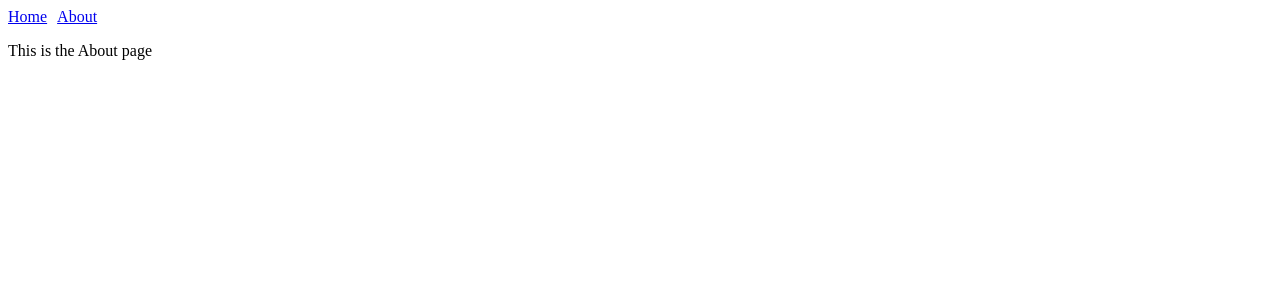
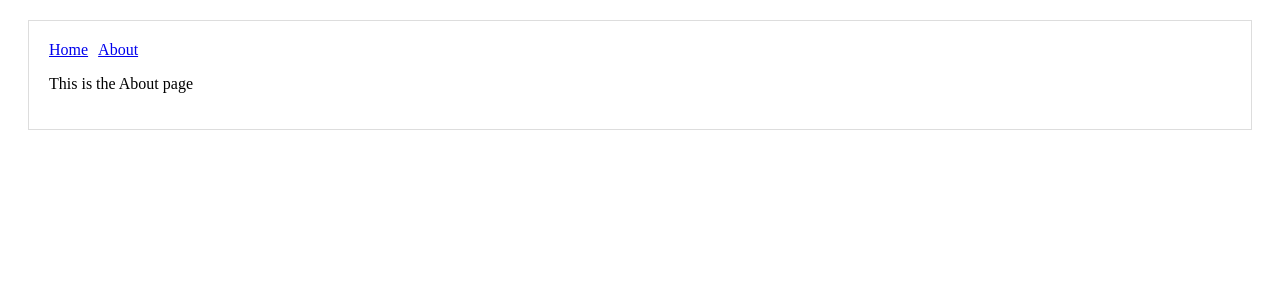
Before and after one commit to nobioma1/next-hello, a Next.js app: page /About in a window 1280 px wide. Shown: the top 300 px of the page. Built offline with nearby package versions, Linux system fonts and the light colour scheme.

Commit message:
Use Layout in other components

```diff
--- a/pages/About.js
+++ b/pages/About.js
@@ -1,11 +1,10 @@
-import Header from '../components/Header';
+import Layout from '../components/Layout';
 
 const About = () => {
   return (
-    <div>
-      <Header />
+    <Layout>
       <p>This is the About page</p>
-    </div>
+    </Layout>
   );
 };
 
```
Also changed, not shown: pages/index.js (+3 -5 lines).
